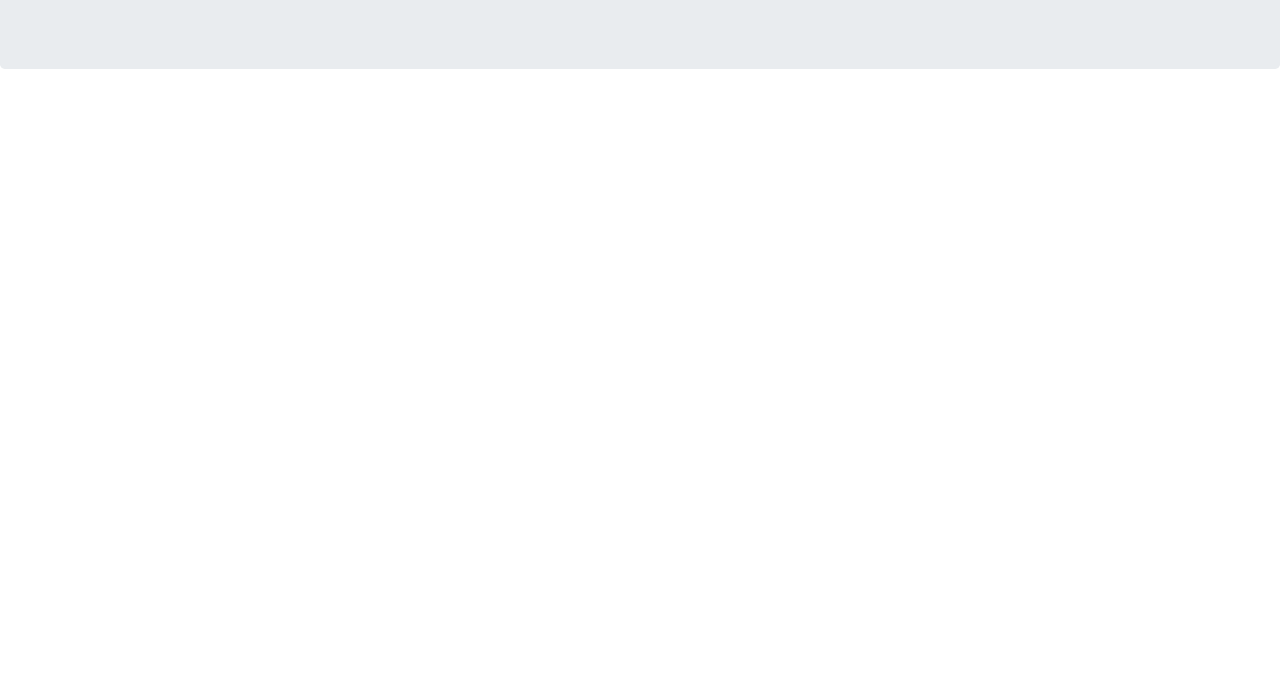
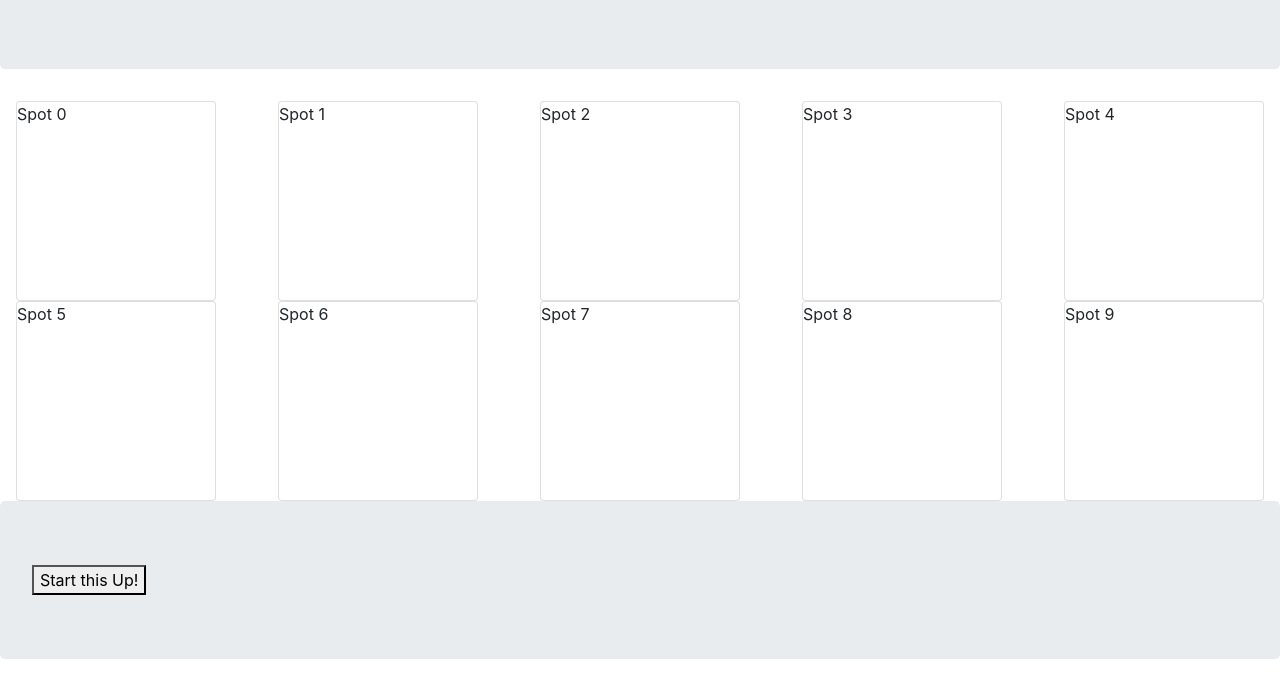
Before and after one commit to kevinawilde/parking-lot-simulator-no-animation, a plain HTML site: page index.html in a window 1280 px wide. Shown: the part 115-806 px from the top of the page. Drawn offline with nearby package versions, Linux system fonts and the light colour scheme.

Commit message:
basic front end done

```diff
--- a/index.html
+++ b/index.html
@@ -3,45 +3,51 @@
 <head>
 	<title></title>
 	<link rel="stylesheet" href="https://stackpath.bootstrapcdn.com/bootstrap/4.3.1/css/bootstrap.min.css" integrity="sha384-ggOyR0iXCbMQv3Xipma34MD+dH/1fQ784/j6cY/iJTQUOhcWr7x9JvoRxT2MZw1T" crossorigin="anonymous">
+	<link rel="stylesheet" type="text/css" href="style.css">
+
 </head>
 <body>
 	<section class="jumbotron">
 			<h1>Parking Lot Simulation</h1>
 	</section>
-	<div>
-		<div>
-
+	<div class="row justify-content-around">
+		<div class="card parking" id="spot0">
+			Spot 0
 		</div>
-		<div>
-
+		<div class="card parking"id="spot1">
+			Spot 1
 		</div>
-		<div>
-
+		<div class="card parking"id="spot2">
+			Spot 2
 		</div>
-		<div>
-
+		<div class="card parking"id="spot3">
+			Spot 3
 		</div>
-		<div>
-
+		<div class="card parking"id="spot4">
+			Spot 4
 		</div>
 
 	</div>
-	<div>
-		<div>
-
+	<div class="row justify-content-around">
+		<div class="card parking"id="spot5">
+			Spot 5
 		</div>
-		<div>
-
+		<div class="card parking"id="spot6">
+			Spot 6
 		</div>
-		<div>
-
+		<div class="card parking"id="spot7">
+			Spot 7
 		</div>
-		<div>
-
+		<div class="card parking"id="spot8">
+			Spot 8
 		</div>
-		<div>
-
-		</div>
+		<div class="card parking"id="spot9">
+			Spot 9
+		</div >
 	</div>
+	<section class="jumbotron">
+			<button class="" type="" onclick="myInterval = setInterval(findAndReplace.bind(null,parkingLot, waitingList), 500);">Start this Up!</button>
+	</section>
 </body>
+<script src="script.js" type="text/javascript" charset="utf-8" async defer></script>
 </html>
--- a/script.js
+++ b/script.js
@@ -1,6 +1,6 @@
 
 
-const number_of_cars = 15;
+const number_of_cars = 50;
 const number_of_spaces = 10;
 
 let waitingList = [];
@@ -34,6 +34,7 @@ function setParkingTime(spot,arr,value){
 	setTimeout(function() {
 		console.log(`The ${value.color} ${value.year} ${value.make} ${value.model} has left the lot`);
 		goneList.push(arr[spot]);
+		document.getElementById("spot"+spot).style.backgroundColor = "transparent";
 		if (goneList.length == number_of_cars){
 			console.log("Simulation Complete");
 		}
@@ -47,11 +48,13 @@ let findAndReplace = function(parkingLot,carList){
 		console.log('No cars are waiting');
 		clearInt();
 		return;
+	} else{
+		parkingLot[spot] = carList[0];
+		console.log(`A ${carList[0].color} ${carList[0].year} ${carList[0].make} ${carList[0].model} has parked in space #${spot}`);
+		document.getElementById(`spot${spot}`).style.backgroundColor = carList[0].color;
+		setParkingTime(spot,parkingLot,parkingLot[spot]);
+	    carList.shift();
 	}
-	parkingLot[spot] = carList[0];
-	console.log(`A ${carList[0].color} ${carList[0].year} ${carList[0].make} ${carList[0].model} has parked in space #${spot}`)
-	setParkingTime(spot,parkingLot,parkingLot[spot]);
-    carList.shift();
 };
 
 function Car(make,model,year,color,id,timeSpent) {
@@ -79,8 +82,8 @@ function carFactory(numberOfCars) {
 }
 
 carFactory(number_of_cars);
-
-let myInterval = setInterval(findAndReplace.bind(null,parkingLot, waitingList), 500);
+let myInterval;
+// let myInterval = setInterval(findAndReplace.bind(null,parkingLot, waitingList), 500);
 
 function clearInt(){
 
--- a/style.css
+++ b/style.css
@@ -0,0 +1,6 @@
+.parking{
+	border-style: solid;
+	min-width: 200px;
+	max-width: 200px;
+	height: 200px;
+}
```
